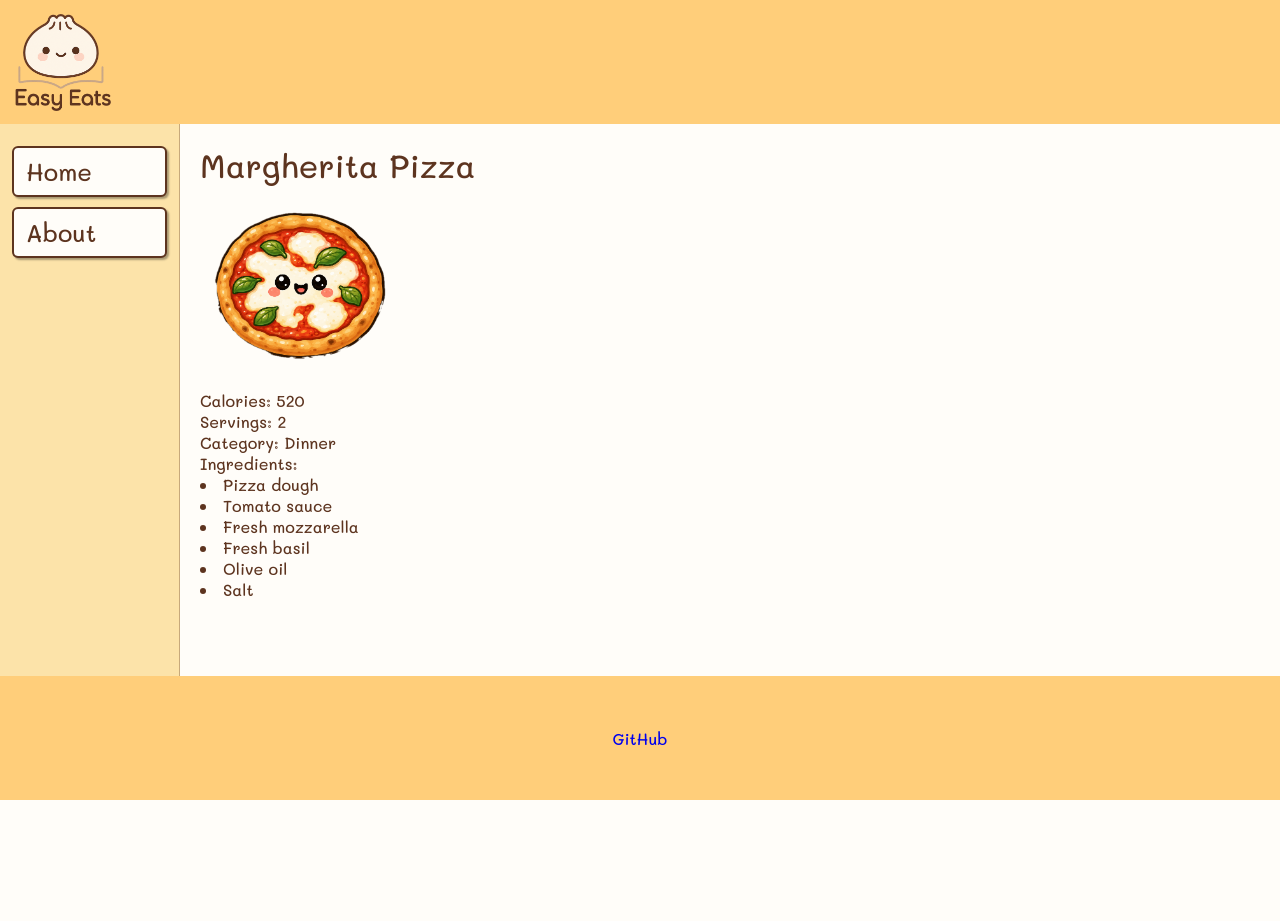
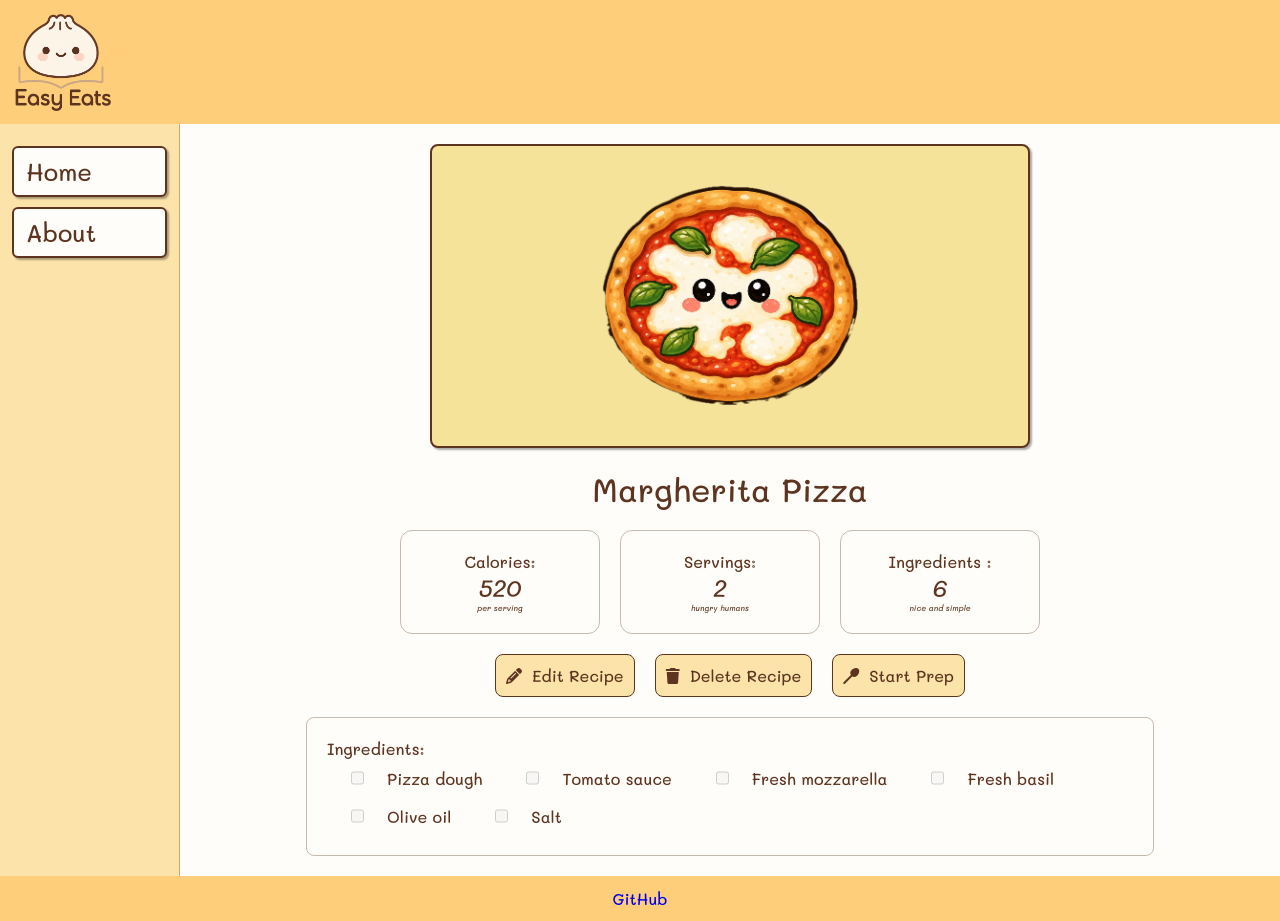
Before and after one commit to tiMtanic/simple-recipe-book-app, a React (Vite) app: page /recipe/recipe-001 in a window 1280 px wide. Before the commit the page ends 800 px from the top, so only its background shows below. Built offline with nearby package versions, Linux system fonts and the light colour scheme.

Commit message:
Adding final style and small functionalities

```diff
--- a/src/App.css
+++ b/src/App.css
@@ -17,7 +17,7 @@ body, h1, h2, h3, h4, h5, h6, p, ol, ul {
   color: #5d341f;
 }
 
-body, button, input {
+body, button, input, textarea {
   font-family: "Mali", cursive;
   background-color: #FFFDF9;
 }
@@ -112,7 +112,6 @@ footer, #navbar, #sidebar {
 .recipe-card-image {
   width: 100%;
   height: 200px;
-  background-color: #ffce7a;
   padding: 14px;
   border-bottom: 1px solid #5d341f55;
   display: flex;
@@ -404,3 +403,104 @@ input {
 .modal-buttons-container button {
   width: 100px;
 }
+
+.recipe-details-container {
+  display: flex;
+  flex-direction: column;
+  align-items: center;
+}
+
+.recipe-image {
+  height: 300px;
+  width: 300px;
+}
+
+.recipe-details-cards {
+  display: flex;
+  justify-content: space-between;
+  gap: 20px;
+  padding: 20px;
+}
+
+.recipe-details-card {
+  display: flex;
+  flex-direction: column;
+  padding: 20px 0px;
+  border-radius: 12px;
+  border: 1px solid #5d341f55;
+  width: 200px;
+  align-items: center;
+}
+
+.recipe-details-card:hover {
+  background-color: #FCE3A9;
+}
+
+.recipe-details-card  > p {
+  font-size: 8px;
+  font-style: italic;
+}
+
+.italic {
+  font-style: italic;
+}
+
+.recipe-ingredients-container {
+  display: flex;
+  flex-direction: column;
+  width: 80%;
+  border: 1px solid #5d341f55;
+  border-radius: 8px;
+  padding: 20px;
+}
+
+.recipe-ingredients-container > ul {
+  display: flex;
+  list-style: none;
+  flex-wrap: wrap;
+}
+
+.recipe-ingredients-container div {
+  display: flex;
+  justify-content: center;
+  align-items: center;
+  gap: 20px;
+  margin: 0px 20px;
+}
+
+.recipe-details-buttons {
+  display: flex;
+  gap:20px;
+  margin-bottom: 20px;
+}
+
+.recipe-details-button {
+  padding: 10px;
+  background-color: #FCE3A9;
+  border-radius: 8px;
+  border: 1px solid #5d341f;
+  transition: transform 200ms ease, opacity 200ms ease;
+}
+
+.recipe-details-button p {
+  display: flex;
+  gap: 10px;
+  align-items: center;
+}
+
+.recipe-details-button:hover {
+  transform: translateY(-5px);
+  cursor: pointer;
+  background-color: #ffce7a;
+}
+
+.recipe-details-image {
+  background-color: #FCE3A9;
+  width: 600px;
+  display: flex;
+  justify-content: center;
+  margin-bottom: 20px;
+  border: 2px solid #5d341f;
+  border-radius: 8px;
+  box-shadow: 2px 2px 2px #00000055;
+}
--- a/src/components/RecipeCard.jsx
+++ b/src/components/RecipeCard.jsx
@@ -5,6 +5,21 @@ import { useState } from "react";
 
 const RecipeCard = ({ recipe, handleDeleteRecipe }) => {
   const [deleteModalOpen, setDeleteModalOpen] = useState(false);
+  const colors = [
+    "#F7C6C7", // strawberry pink
+    "#F9D3A7", // peach
+    "#F6E39A", // butter yellow
+    "#C9E3B8", // fresh pastel green
+    "#BFDDF2", // sky blue
+    "#D7C2F0", // lavender
+    "#F3C1DA", // candy rose
+    "#BFE3D7", // mint
+    "#F4D0B5", // apricot
+    "#C8D2F0"  // periwinkle
+  ];
+    const [ recipeBgcolor ] = useState(() => {
+      return colors[Math.floor(Math.random() * colors.length)]
+    })
 
   const getImage = () => {
       return `src/assets/images/${recipe.image}`
@@ -13,7 +28,7 @@ const RecipeCard = ({ recipe, handleDeleteRecipe }) => {
   return (
     <>
       <div className="recipe-card">
-          <div className="recipe-card-image">
+          <div className="recipe-card-image" style={{backgroundColor: recipeBgcolor}}>
             <div className="card-actions">
             <div className="delete-button" onClick={() => setDeleteModalOpen(true)}>
                   <i className="fa-solid fa-trash"></i>
--- a/src/pages/NotFoundPage.jsx
+++ b/src/pages/NotFoundPage.jsx
@@ -1,4 +1,3 @@
-import React from 'react'
 import { useNavigate } from 'react-router-dom'
 
 function NotFoundPage() {
--- a/src/pages/RecipeDetailsPage.jsx
+++ b/src/pages/RecipeDetailsPage.jsx
@@ -1,35 +1,96 @@
-import React from 'react'
-import { useParams } from 'react-router-dom';
+import React, { useState } from 'react'
+import { Link, useParams } from 'react-router-dom';
 
 function RecipeDetailsPage({recipes}) {
   const {recipeId} = useParams();
   const recipe = recipes.find(x => x.id === recipeId);
+  const [ isPrepStarted, setIsPrepStarted ] = useState(false)
+  const colors = [
+    "#F7C6C7", // strawberry pink
+    "#F9D3A7", // peach
+    "#F6E39A", // butter yellow
+    "#C9E3B8", // fresh pastel green
+    "#BFDDF2", // sky blue
+    "#D7C2F0", // lavender
+    "#F3C1DA", // candy rose
+    "#BFE3D7", // mint
+    "#F4D0B5", // apricot
+    "#C8D2F0"  // periwinkle
+  ];
+  const [ recipeBgcolor ] = useState(() => {
+    return colors[Math.floor(Math.random() * colors.length)]
+  })
 
   const getImage = () => {
       return `../src/assets/images/${recipe.image}`
   }
 
+  console.log(isPrepStarted)
+  const handleStartPrep = () => {
+    setIsPrepStarted(!isPrepStarted)
+  }
+
   return (
     <>
+      <div className="recipe-details-container">
+        <div className='recipe-details-image' style={{backgroundColor: recipeBgcolor}}>
+          <img src={getImage()} className='recipe-image' width="200px"/>
+        </div>
         <h1>{recipe.name}</h1>
+        <div className='recipe-details-cards'>
+        <div className='recipe-details-card'>
+          <span> Calories: </span>
+          <h2 className='italic'> {recipe.calories} </h2>
+          <p>  per serving </p>
+        </div>
+        <div className='recipe-details-card'>
+          <span>Servings: </span>
+          <h2 className='italic'> {recipe.servings} </h2>
+          <p> hungry humans </p>
+        </div>
+        <div className='recipe-details-card'>
+          <span> Ingredients : </span>
+          <h2 className='italic'> {recipe.ingredients.length} </h2>
+          <p> nice and simple </p>
+        </div>
         <div>
-        <img src={getImage()} width="200px" />
+        </div>
+        </div>
+        <div className='recipe-details-buttons'>
+          <div className="recipe-details-button">
+            <Link to={`/recipe/${recipe.id}/edit`}>
             <p>
-          <span>Calories: </span>
-          {recipe.calories}
+              <i className="fa-solid fa-pencil"></i>
+            Edit Recipe
             </p>
+            </Link>
+          </div>
+          <div className="recipe-details-button">
+            <Link to={`/recipe/${recipe.id}/edit`}>
             <p>
-          <span>Servings: </span>
-          {recipe.servings}
+              <i className="fa-solid fa-trash"></i>
+            Delete Recipe
             </p>
+            </Link>
+          </div>
+           <div className="recipe-details-button" onClick={() => handleStartPrep()}>
             <p>
-          <span>Category: </span>
-          {recipe.category}
+              <i className="fa-solid fa-spoon"></i>
+              Start Prep
             </p>
-        <p>
+          </div>
+        </div>
+        <div className='recipe-ingredients-container'>
           <span>Ingredients: </span>
-          {recipe.ingredients.map((ingredient, index) => <li key={index}>{ingredient}</li>)}
-        </p>
+          <ul>
+          {recipe.ingredients.map((ingredient, index) =>
+            <div>
+              <input type='checkbox' name='ingredient' disabled={!isPrepStarted}/>
+              <li key={index}>{ingredient}</li>
+            </div>
+          )}
+          </ul>
+        </div>
       </div>
     </>
   )
```
Also changed, not shown: src/assets/images/donut.png (added). Lines whose indentation alone changed are shown as unchanged.
